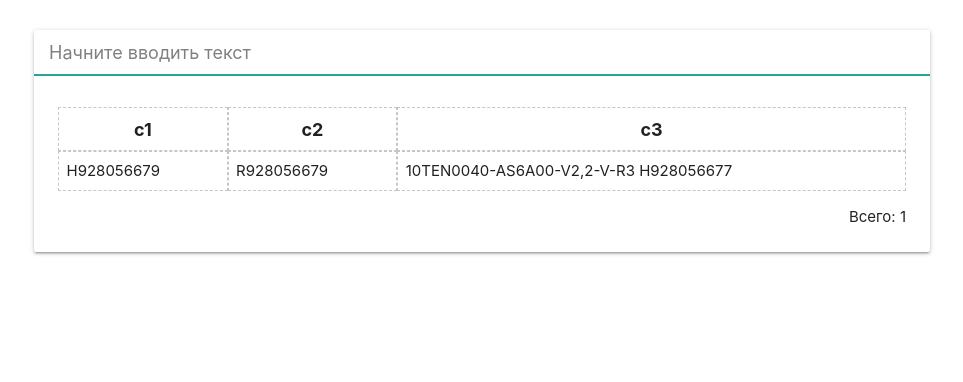
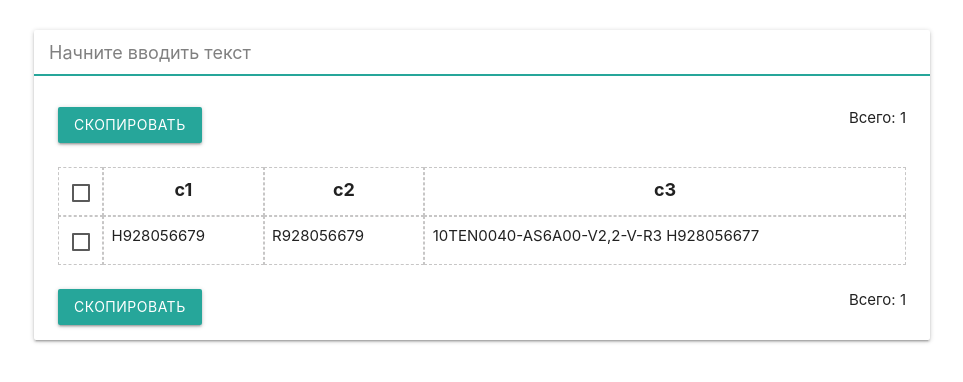
Before and after one commit to idushii/quick-search, a Vue app: page / in a window 1280 px wide. Shown: the top 382 px of the page, without its empty margins (158-1121 px from the left). Built offline with nearby package versions, Linux system fonts and the light colour scheme.

Commit message:
Добавил копирование строк

```diff
--- a/src/Table.ts
+++ b/src/Table.ts
@@ -9,6 +9,8 @@ class Table {
     public _columns: string[] = [];
     public search: string = '';
     public widths: number[] = [];
+    public select: boolean[] = [];
+    public _selectAll: boolean = false;
 
     constructor(columns?: string[], rows?: string[][]) {
         if (rows) { this.rows = rows; }
@@ -30,8 +32,8 @@ class Table {
         return result;
     }
 
-    get rows_reduce()  {
-        const result = this.rows.slice(0, 10000);
+    get rows_reduce() {
+        const result = this.rows.slice(0, 100);
         console.log('end calc');
         return result;
     }
@@ -56,6 +58,7 @@ class Table {
             // @ts-ignore
             line.id = this._rows.length;
             this._rows.push(line);
+            this.select.push(false);
         }
     }
 
@@ -99,16 +102,46 @@ class Table {
             result[i] += sum;
         }
         console.log('end calc width');
-        this.widths =  result;
+        this.widths = result;
     }
 
     get gridWidths() {
-        return this.widths.map((e) => `${e}fr`).join(' ');
+        return '3rem ' + this.widths.map((e) => `${e}fr`).join(' ');
     }
 
     set cols(w: number[]) {
         this.widths = w
     }
+
+    set selectAll(b: any) {
+        this._selectAll = !this._selectAll
+        if (b === true || b === false) this._selectAll = b
+        for (let i = 0; i < this.rows.length; i++)
+            this.select[i] = this._selectAll;
+    }
+
+    get selectAll() {
+        return this._selectAll
+    }
+
+    copy() {
+        let payload = ``
+
+        for (let i = 0; i < this._rows.length; i++)
+            if (this.select[i])
+                payload += this._rows[i].join('\t') + '\r\n'
+
+        const el = document.createElement('textarea');
+        el.value = payload;
+        document.body.appendChild(el);
+        el.select();
+        document.execCommand('copy');
+        document.body.removeChild(el);
+
+        this.selectAll = false
+
+    }
+
 }
 
 export { Table, Delimiter };
--- a/src/components/Table.vue
+++ b/src/components/Table.vue
@@ -1,62 +1,94 @@
 <template>
   <div class="wrap-table">
     <input type="text" v-model="SearchWord" placeholder="Начните вводить текст" autofocus />
+    <div class="control">
+      <button @click="copy">Скопировать</button>
+      <div class="count">Всего: {{table.rows.length}}</div>
+    </div>
     <div class="table">
       <div class="table-columns" :style="`grid-template-columns: ${table.gridWidths}`">
+        <div class="table-column">
+          <label>
+            <input type="checkbox" v-model="table.selectAll" />
+            <span></span>
+          </label>
+        </div>
         <div class="table-column" v-for="(c, index) in table.columns" :key="`c-${index}`">{{c}}</div>
       </div>
       <div class="table-rows">
-        <template v-for="(r) in table.rows_reduce">
+        <template v-for="(r, index) in table.rows_reduce">
           <div
             class="table-row"
             :key="`r-${r.id}`"
             :style="`grid-template-columns: ${table.gridWidths}`"
+            :class="{active: table.select[index] || table.selectAll && table.select[index]}"
           >
+            <div class="table-column">
+              <label>
+                <input type="checkbox" v-model="table.select[index]" />
+                <span></span>
+              </label>
+            </div>
             <div
               class="table-column"
               v-for="(c, index2) in table.columns"
               :key="`c-${index2}-${r.id}`"
+              @click="selectRow(index)"
             >{{r[index2]}}</div>
           </div>
         </template>
       </div>
+    </div>
+    <div class="control">
+      <button @click="copy">Скопировать</button>
       <div class="count">Всего: {{table.rows.length}}</div>
     </div>
   </div>
 </template>
 
 <script lang="ts">
-import { Component, Prop, Vue, Watch } from 'vue-property-decorator';
+import { Component, Prop, Vue, Watch } from "vue-property-decorator";
 
-import { Table, Delimiter } from '../Table';
+import { Table, Delimiter } from "../Table";
 
 @Component
 export default class MyTable extends Vue {
-  public table: Table = new Table(['c1', 'c2', 'c3']);
+  public table: Table = new Table(["c1", "c2", "c3"]);
 
-  public SearchWord = '';
+  public SearchWord = "";
+
   @Prop() private payload!: string;
   @Prop() private cols!: number[];
 
   public created() {
     this.table.fromCSV(this.payload, {
       delimiter: Delimiter.tck,
-      hasTitle: false,
+      hasTitle: false
     });
   }
 
-  @Watch('payload')
+  @Watch("payload")
   public f1() {
     this.table.fromCSV(this.payload, {
       delimiter: Delimiter.tck,
-      hasTitle: false,
+      hasTitle: false
     });
-    this.table.cols =  this.cols
+    this.table.cols = this.cols;
   }
 
-  @Watch('SearchWord')
+  @Watch("SearchWord")
   public f2() {
     this.table.find(this.SearchWord);
+  }
+
+  copy() {
+    this.table.copy();
+    //@ts-ignore
+    M.toast({ html: "Скопировал" });
+  }
+
+  selectRow(index: number) {
+    this.$set(this.table.select, index, !this.table.select[index])
   }
 }
 </script>
--- a/src/main.ts
+++ b/src/main.ts
@@ -3,6 +3,8 @@ import App from './App.vue';
 
 Vue.config.productionTip = false;
 
+require("materialize-css/dist/js/materialize.js")
+
 new Vue({
   render: (h) => h(App),
 }).$mount('#app');
--- a/src/style.scss
+++ b/src/style.scss
@@ -2,6 +2,7 @@
 
 .wrap-table {
     @extend .card;
+    padding-bottom: 1rem;
 
     box-sizing: border-box;
 
@@ -9,6 +10,7 @@
         font-size: 1.2rem !important;
         padding: .5rem !important;
         box-sizing: border-box !important;
+
         &::placeholder {
             color: grey;
             padding-left: .5rem;
@@ -17,7 +19,17 @@
 
     .table {
         @extend .card-content;
-       .table-columns, .table-row {
+
+        padding-bottom: 0;
+
+        .table-row {
+            &.active {
+                background-color: lighten(grey, 40%);
+            }
+        }
+
+        .table-columns,
+        .table-row {
             display: grid;
             grid-auto-flow: column;
         }
@@ -33,11 +45,24 @@
             border-collapse: collapse;
             padding: .5rem;
             overflow: hidden;
+
+            label {
+                position: relative;
+                top: 5px;
+                left: 5px;
+            }
+
         }
     }
 
-    .count {
-        text-align: right;
-        margin-top: 1rem;
+    .control {
+        @extend .card-content;
+        padding-bottom: 0;
+        display: flex;
+        justify-content: space-between;
+
+        button {
+            @extend .btn;
         }
     }
+}
```
Lines whose indentation alone changed are shown as unchanged.
